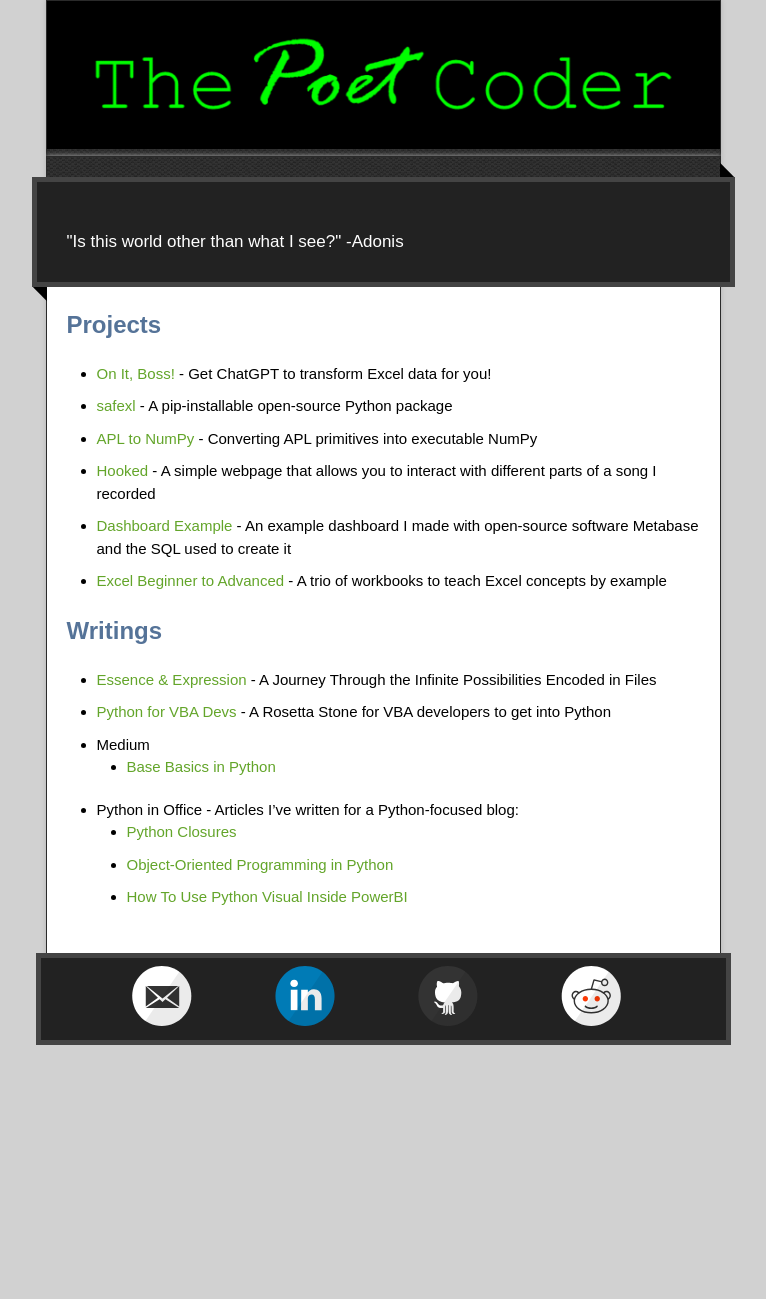
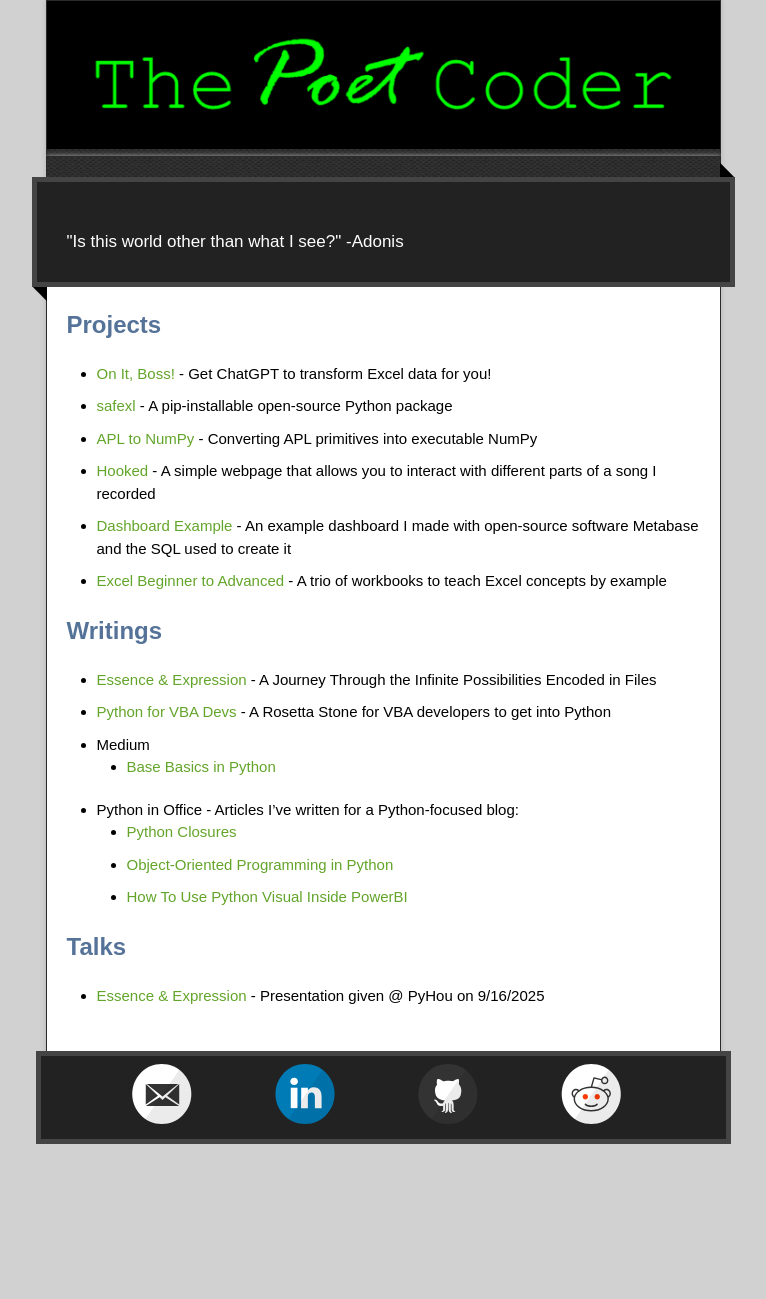
Before and after one commit to ThePoetCoder/thepoetcoder.github.io, a Jekyll site: the page built from index.md, in a window 1280 px wide. Shown: the whole page, without its empty margins (257-1023 px from the left). Built offline with Jekyll 4.4.1, drawn with Linux system fonts in a browser that asks for light colours; before the commit the page ends 1200 px from its top, so only the background shows below that.

Commit message:
Update index.md

```diff
--- a/index.md
+++ b/index.md
@@ -20,3 +20,6 @@ title: The Poet Coder
   * [Python Closures](https://pythoninoffice.com/python-closures/)
   * [Object-Oriented Programming in Python](https://pythoninoffice.com/object-oriented-programming-in-python/)
   * [How To Use Python Visual Inside PowerBI](https://pythoninoffice.com/how-to-use-python-visual-inside-powerbi/)
+
+## Talks
+* [Essence & Expression](https://www.youtube.com/watch?v=_Om5u3jGupU) - Presentation given @ PyHou on 9/16/2025
```
